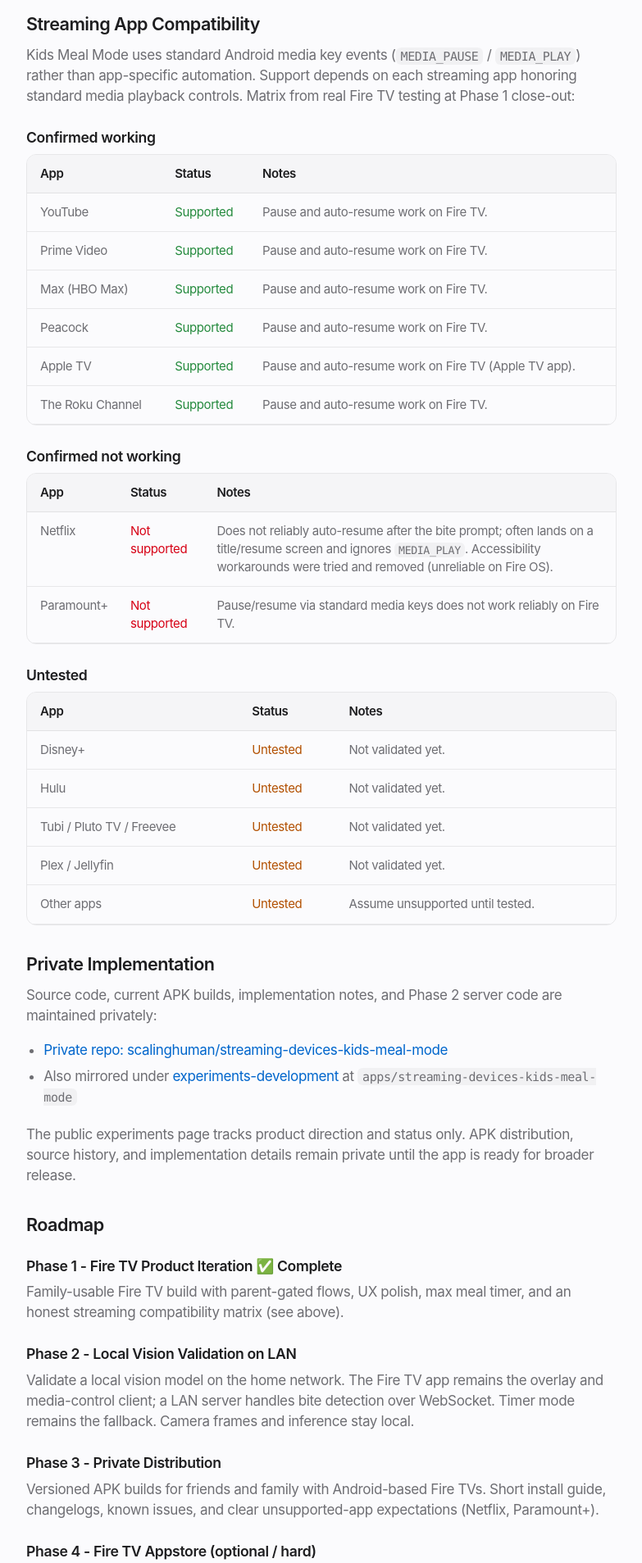
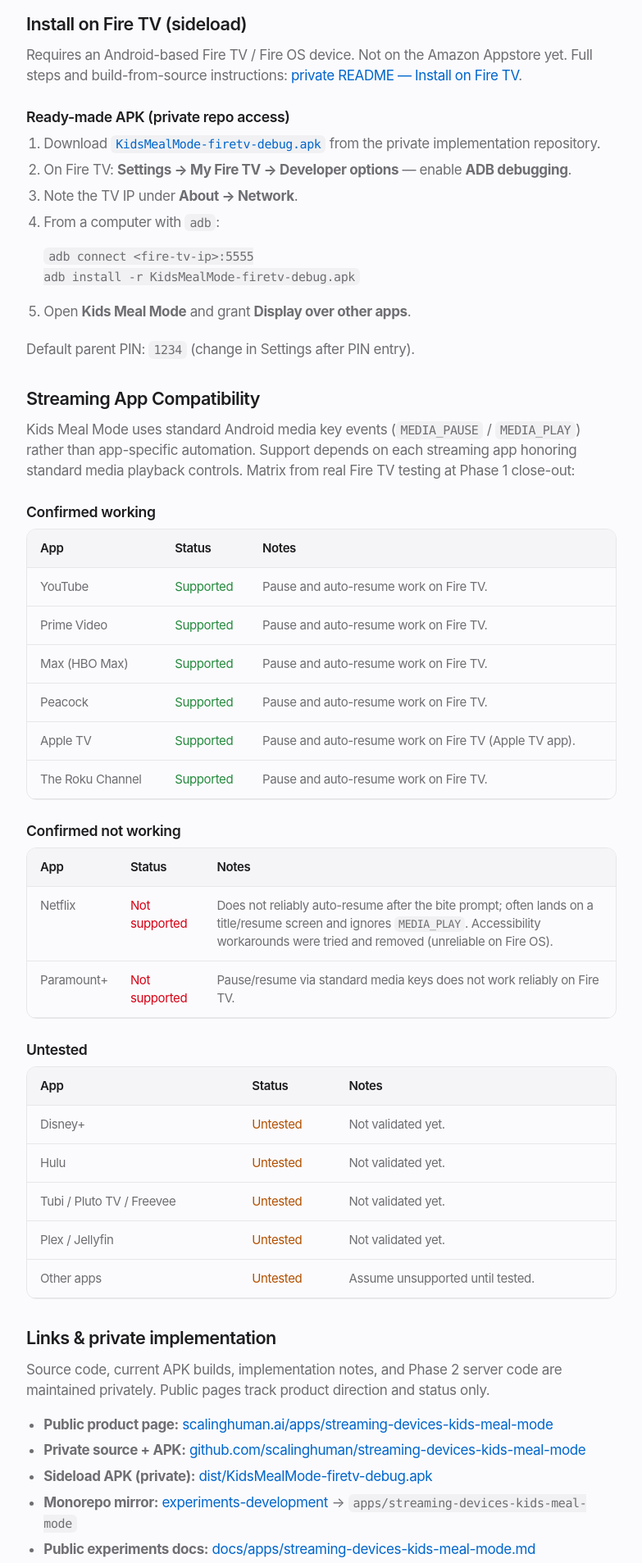
Before and after one commit to scalinghuman/website, an Astro site: page /apps/streaming-devices-kids-meal-mode in a window 1280 px wide. Shown: the part 1300-3207 px from the top of the page at 82% size, without its empty margins (248-1031 px from the left). Built offline with nearby package versions, Linux system fonts and the light colour scheme; Astro itself is replaced by a stand-in of ours; no server answers.

Commit message:
Add Kids Meal Mode Fire TV install section and GitHub links
Document private APK sideload via ADB and point to the private
implementation repo, monorepo mirror, and experiments docs.

```diff
--- a/src/pages/apps/streaming-devices-kids-meal-mode.astro
+++ b/src/pages/apps/streaming-devices-kids-meal-mode.astro
@@ -104,6 +104,45 @@ const app = appsBySlug["streaming-devices-kids-meal-mode"];
       for review. A store “lite” build would need a different product shape. That
       is fine — the experiment is useful as a private family tool first.
     </p>
+
+
+    <h2>Install on Fire TV (sideload)</h2>
+    <p>
+      Requires an Android-based Fire TV / Fire OS device. Not on the Amazon
+      Appstore yet. Full steps and build-from-source instructions:
+      <a
+        href="https://github.com/scalinghuman/streaming-devices-kids-meal-mode#install-on-fire-tv-sideload"
+        rel="noopener noreferrer"
+        >private README — Install on Fire TV</a
+      >.
+    </p>
+    <h3>Ready-made APK (private repo access)</h3>
+    <ol>
+      <li>
+        Download
+        <a
+          href="https://github.com/scalinghuman/streaming-devices-kids-meal-mode/blob/main/dist/KidsMealMode-firetv-debug.apk"
+          rel="noopener noreferrer"
+          ><code>KidsMealMode-firetv-debug.apk</code></a
+        >
+        from the private implementation repository.
+      </li>
+      <li>
+        On Fire TV: <strong>Settings → My Fire TV → Developer options</strong> —
+        enable <strong>ADB debugging</strong>.
+      </li>
+      <li>Note the TV IP under <strong>About → Network</strong>.</li>
+      <li>
+        From a computer with <code>adb</code>:
+        <pre><code>adb connect &lt;fire-tv-ip&gt;:5555
+adb install -r KidsMealMode-firetv-debug.apk</code></pre>
+      </li>
+      <li>
+        Open <strong>Kids Meal Mode</strong> and grant
+        <strong>Display over other apps</strong>.
+      </li>
+    </ol>
+    <p>Default parent PIN: <code>1234</code> (change in Settings after PIN entry).</p>
 
     <h2>Streaming App Compatibility</h2>
     <p>
@@ -232,33 +271,52 @@ const app = appsBySlug["streaming-devices-kids-meal-mode"];
       </table>
     </div>
 
-    <h2>Private Implementation</h2>
+    <h2>Links &amp; private implementation</h2>
     <p>
       Source code, current APK builds, implementation notes, and Phase 2 server
-      code are maintained privately:
+      code are maintained privately. Public pages track product direction and
+      status only.
     </p>
     <ul>
       <li>
+        <strong>Public product page:</strong>
+        <a href="https://scalinghuman.ai/apps/streaming-devices-kids-meal-mode"
+          >scalinghuman.ai/apps/streaming-devices-kids-meal-mode</a
+        >
+      </li>
+      <li>
+        <strong>Private source + APK:</strong>
         <a
           href="https://github.com/scalinghuman/streaming-devices-kids-meal-mode"
           rel="noopener noreferrer"
-          >Private repo: scalinghuman/streaming-devices-kids-meal-mode</a
+          >github.com/scalinghuman/streaming-devices-kids-meal-mode</a
         >
       </li>
       <li>
-        Also mirrored under
+        <strong>Sideload APK (private):</strong>
+        <a
+          href="https://github.com/scalinghuman/streaming-devices-kids-meal-mode/blob/main/dist/KidsMealMode-firetv-debug.apk"
+          rel="noopener noreferrer"
+          >dist/KidsMealMode-firetv-debug.apk</a
+        >
+      </li>
+      <li>
+        <strong>Monorepo mirror:</strong>
         <a
           href="https://github.com/scalinghuman/experiments-development"
           rel="noopener noreferrer">experiments-development</a
         >
-        at <code>apps/streaming-devices-kids-meal-mode</code>
+        → <code>apps/streaming-devices-kids-meal-mode</code>
+      </li>
+      <li>
+        <strong>Public experiments docs:</strong>
+        <a
+          href="https://github.com/scalinghuman/experiments/blob/main/docs/apps/streaming-devices-kids-meal-mode.md"
+          rel="noopener noreferrer"
+          >docs/apps/streaming-devices-kids-meal-mode.md</a
+        >
       </li>
     </ul>
-    <p>
-      The public experiments page tracks product direction and status only. APK
-      distribution, source history, and implementation details remain private
-      until the app is ready for broader release.
-    </p>
 
     <h2>Roadmap</h2>
 
```
